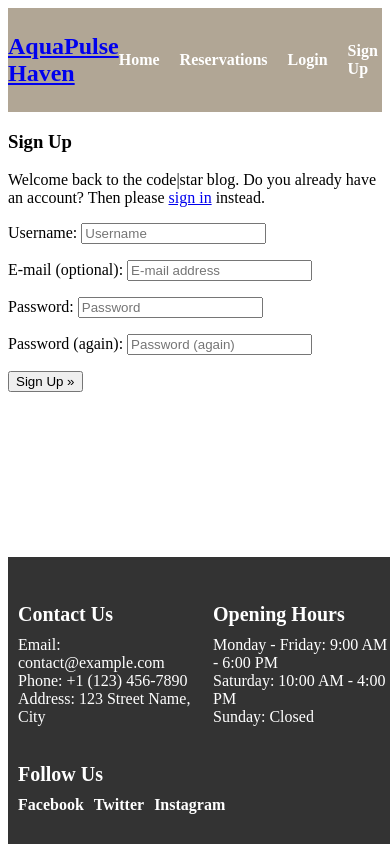
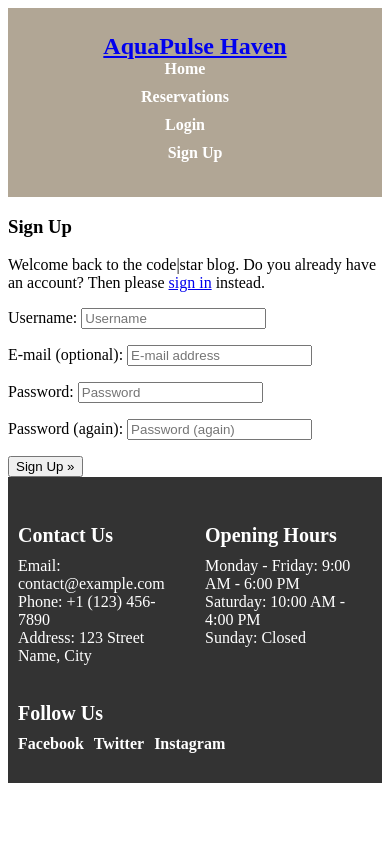
Before and after one commit to Filmon-gh/AquaPulse-Haven, a Django app: page /accounts/signup/ in a window 390 px wide. Run offline with Django 3.2, Linux system fonts and the light colour scheme.

Commit message:
Add resposive design to header

```diff
--- a/static/css/styles.css
+++ b/static/css/styles.css
@@ -119,15 +119,6 @@ nav .menu li a {
 }
 
 
-
-/* Fishing Section */
-.activity:last-child {
-  text-align: center; /* Center the image horizontally */
-  margin-top: 20px; /* Add 20px margin on top of the image */
-}
-
-
-
 /* Reservation Form Styles */
 .reservation-form-container {
   text-align: center;
@@ -166,7 +157,6 @@ footer {
   color: #fff;
   padding: 20px 0;
   width: 100%;
-  position: fixed;
   bottom: 0;
 }
 
@@ -222,6 +212,7 @@ footer {
   border: 1px solid #ccc;
   background-color: #f9f9f9;
   border-radius: 5px;
+  margin-bottom: 40px; /* Add margin to separate content from footer */
 }
 
 /* Style for profile information */
@@ -277,3 +268,28 @@ td {
 .create-reservation-link:hover {
   background-color: #0056b3;
 }
+
+/* Media Query for Mobile Devices */
+@media screen and (max-width: 480px) and (max-height: 870px) {
+  header {
+    padding: 10px 0; /* Reduce header padding */
+    background-color: #b1a695;
+    color: #FFFFFF;
+    padding: 25px 0;
+    display: flex;
+    flex-direction: column;
+    align-items: center;
+    text-align: center;
+  }
+
+  /* Style for vertical navigation menu */
+  nav .menu {
+    flex-direction: column;
+    align-items: center;
+  }
+
+  /* Remove margin between vertical menu items */
+  nav .menu li {
+    margin-bottom: 10px;
+  }
+}
```
